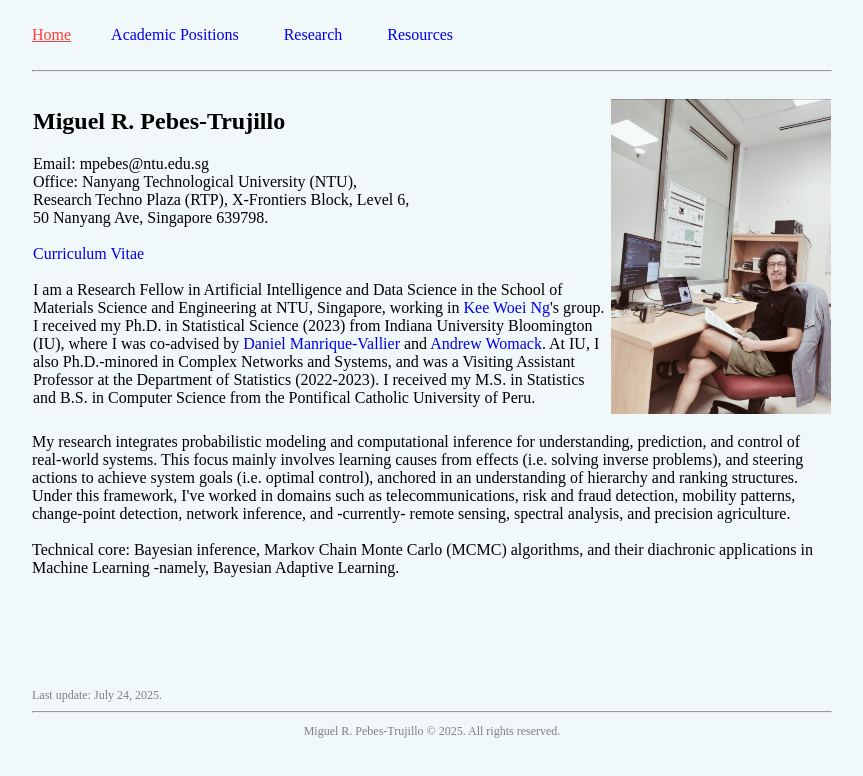
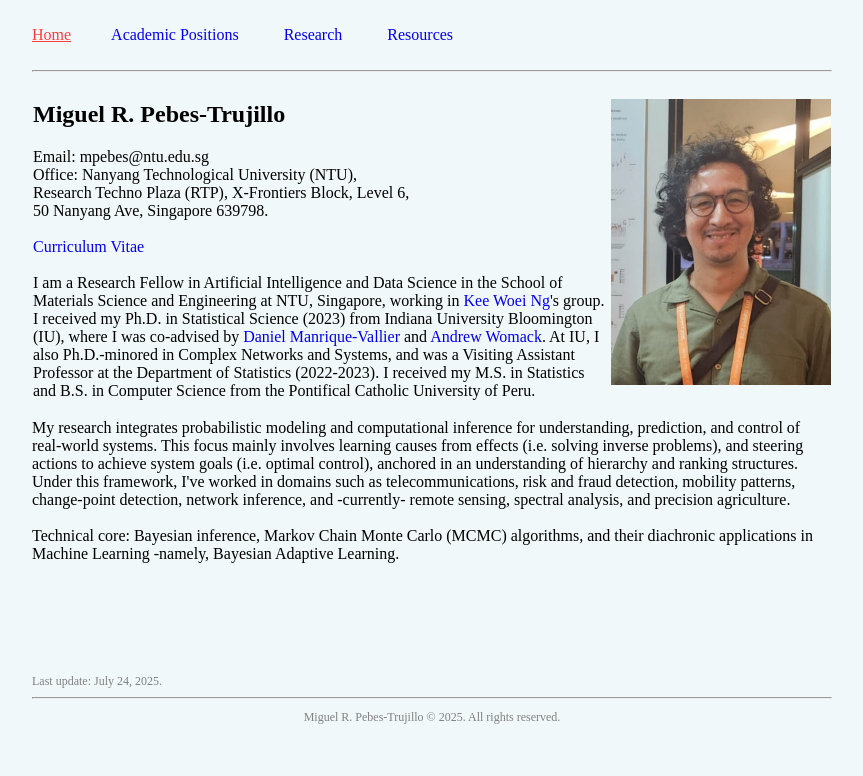
Before and after one commit to miguelpebes/miguelpebes.github.io, a plain HTML site: page index.html in a window 1280 px wide. Shown: the whole page, without its empty margins (208-1071 px from the left). Drawn offline with Linux system fonts and the light colour scheme.

Commit message:
Add files via upload

```diff
--- a/index.html
+++ b/index.html
@@ -39,7 +39,7 @@
 		the Pontifical Catholic University of Peru.<br>
 			   </td>
 			   <td></td>
-			   <td valign="top"><br><img src="files/mpebes_office.png" style="width:220px" align="right"></td>
+			   <td valign="top"><br><img src="files/pic.png" style="width:220px" align="right"></td>
 			</tr>
 		   </table>
 		</center>
```
